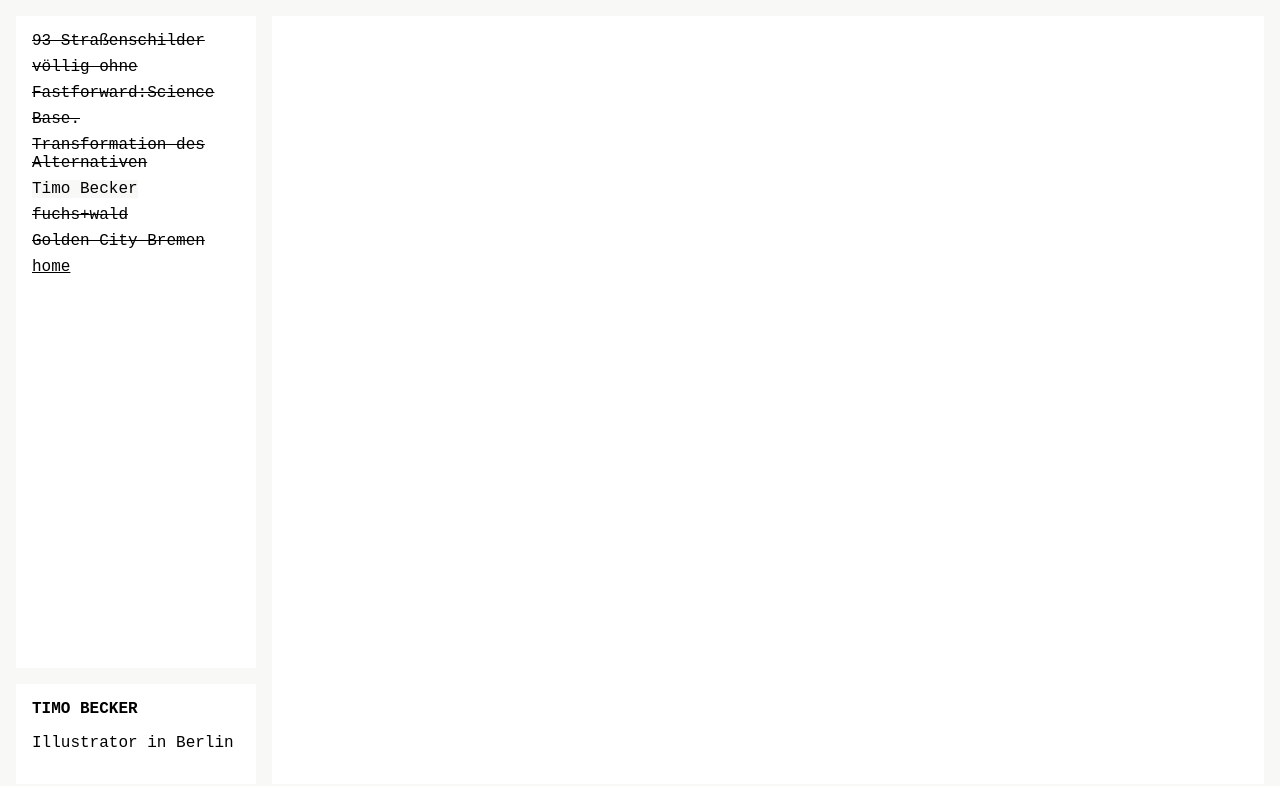
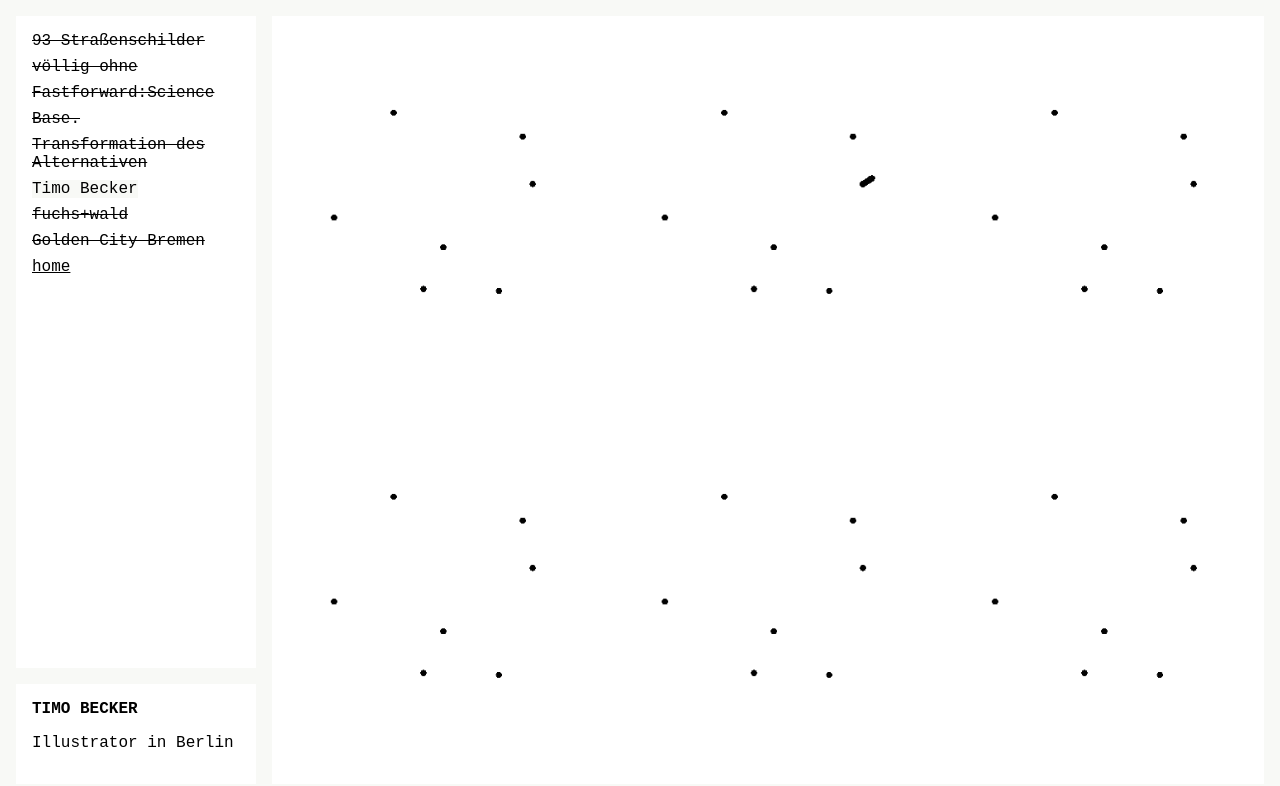
Before and after one commit to timurc/vo-website-2, a Gatsby site: page / in a window 1280 px wide. Both pictures are taken after a click on the button "Timo Becker". Built offline with nearby package versions, Linux system fonts and the light colour scheme; Gatsby itself is replaced by a stand-in of ours; some packages are replaced by stand-ins of ours.

Commit message:
add timo becker piece

```diff
--- /dev/null
+++ b/src/components/Pieces/TimoBecker/index.js
@@ -0,0 +1,25 @@
+import React from 'react';
+import s from './style.module.css';
+
+const animations = [
+    require('./animation-1.gif'),
+    require('./animation-2.gif'),
+    require('./animation-3.gif'),
+    require('./animation-4.gif'),
+    require('./animation-5.gif'),
+    require('./animation-6.gif'),
+];
+
+export default class TimoBecker extends React.Component {
+    constructor(props) {
+        super(props);
+    }
+    render() {
+        console.log(s);
+        return (
+            <div className={s.container}>
+                {animations.map((animation, index) => <img key={index} className={s.animation} src={animation} />)}
+            </div>
+        );
+    }
+}
--- /dev/null
+++ b/src/components/Pieces/TimoBecker/style.module.css
@@ -0,0 +1,16 @@
+.container {
+    position: absolute;
+    top: 0;
+    height: 100%;
+    width: 100%;
+    display: grid;
+    grid-template-columns: 1fr 1fr 1fr;
+    grid-template-rows: 1fr 1fr;
+}
+
+.animation {
+    height: 100%;
+    width: 100%;
+    object-fit: contain;
+    object-position: center;
+}
--- a/src/components/Pieces/index.js
+++ b/src/components/Pieces/index.js
@@ -3,6 +3,7 @@ import FuchsUndWald from './FuchsUndWald';
 import FastForwardScience from './FastForwardScience';
 import VolligOhne from './VolligOhne';
 import TransformationDesAlternativen from './TransformationDesAlternativen';
+import TimoBecker from './TimoBecker';
 
 export default {
     '/goldencity/': goldencity,
@@ -10,4 +11,5 @@ export default {
     '/fuchsundwald/': FuchsUndWald,
     '/about/': VolligOhne,
     '/transformationdesalternativen/': TransformationDesAlternativen,
+    '/timobecker/': TimoBecker,
 };
```
Also changed, not shown: src/components/Pieces/TimoBecker/animation-1.gif (added), src/components/Pieces/TimoBecker/animation-2.gif (added), src/components/Pieces/TimoBecker/animation-3.gif (added), src/components/Pieces/TimoBecker/animation-4.gif (added), src/components/Pieces/TimoBecker/animation-5.gif (added), src/components/Pieces/TimoBecker/animation-6.gif (added).
